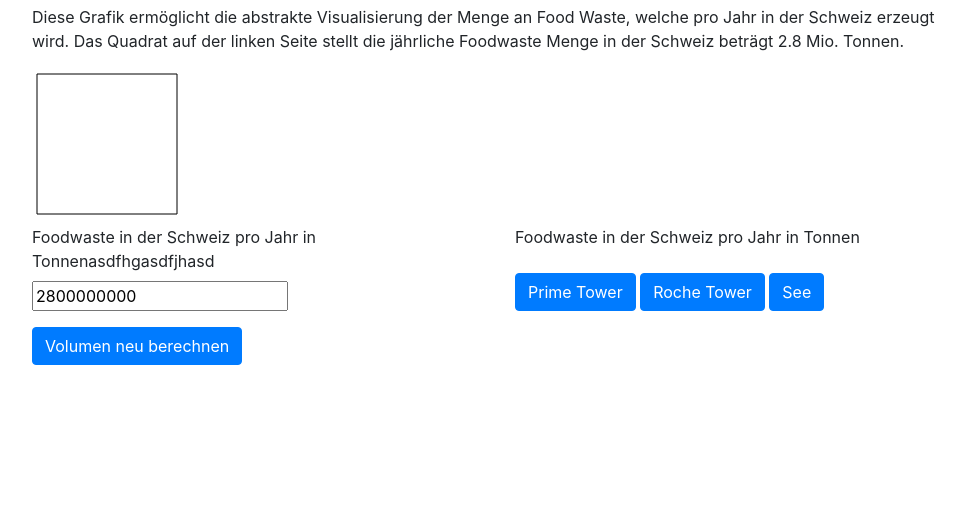
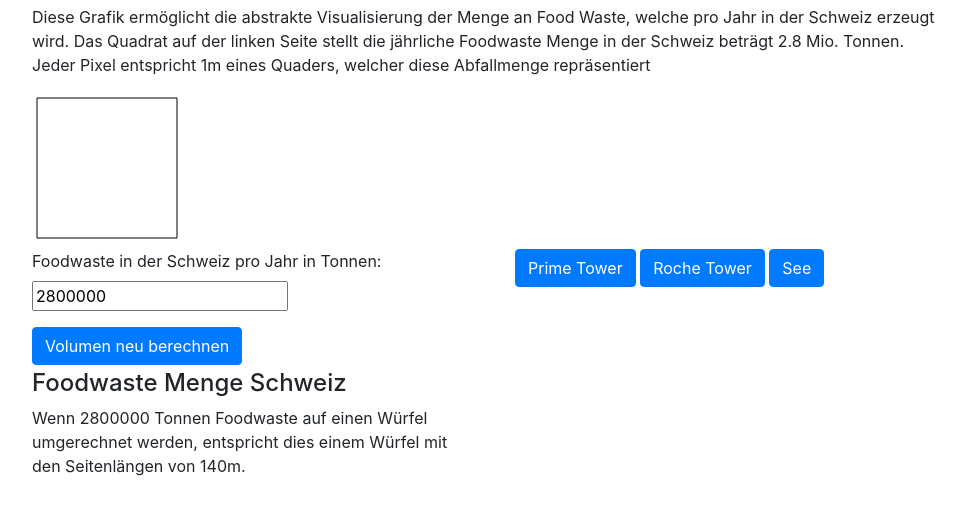
Before and after one commit to MrBroccoli128/WEBP_Project, a plain HTML site: page index.html in a window 1280 px wide. Shown: the part 51-566 px from the top of the page, without its empty margins (53-1018 px from the left). Drawn offline with Linux system fonts and the light colour scheme.

Commit message:
Added Textupdater and Description strings

```diff
--- a/index.html
+++ b/index.html
@@ -25,36 +25,33 @@
         <p id="b_text"> Diese Grafik ermöglicht die abstrakte Visualisierung der Menge an Food Waste, welche pro Jahr in
           der
           Schweiz erzeugt wird. Das Quadrat auf der linken Seite stellt die jährliche Foodwaste Menge in der Schweiz
-          beträgt 2.8 Mio. Tonnen.<br>
+          beträgt 2.8 Mio. Tonnen. Jeder Pixel entspricht 1m eines Quaders, welcher diese Abfallmenge repräsentiert<br>
         </p>
       </div>
 
 
       <div class="col-md-5">
         <canvas id="grafic"></canvas>
+        <label id="grafic_desc"></label>
         <p>
-          <label>Foodwaste in der Schweiz pro Jahr in Tonnenasdfhgasdfjhasd</label><br>
-          <input type="text" class="textinput" id="foodwasteschweiz" value="2800000000"><br>
-
+          <label>Foodwaste in der Schweiz pro Jahr in Tonnen:</label><br>
+          <input type="text" class="textinput" id="foodwasteschweiz"><br>
         </p>
         <button class="btn btn-primary" id="recalc">Volumen neu berechnen</button><br>
+        <h4 class="mt-1" id="foodwastetitle"></h4>
+        <p id="foodwastetext"></p>
       </div>
-
 
 
       <div class="col-md-5 ml-md-2">
         <canvas id="referencebuilding"></canvas>
         <p>
-          <label>Foodwaste in der Schweiz pro Jahr in Tonnen</label><br>
+          <button class="btn btn-primary reference" id="primetower">Prime Tower</button>
+          <button class="btn btn-primary reference" id="rochetower">Roche Tower</button>
+          <button class="btn btn-primary reference" id="see">See</button>
         </p>
-        <button class="btn btn-primary reference" id="primetower">Prime Tower</button>
-        <button class="btn btn-primary reference" id="rochetower">Roche Tower</button>
-        <button class="btn btn-primary reference" id="see">See</button>
-
         <h4 class="mt-1" id="referencetitle"></h4>
         <p id="referencetext"></p>
-
-
       </div>
     </div>
   </div>
--- a/static/scripts.js
+++ b/static/scripts.js
@@ -2,11 +2,30 @@ $(function () {
 
   /* Volumen in m3 */
   const volumenPRIMETOWER = 228000;
-  const volumenSEE = 200000;
+  const volumenCRESTASEE = 300000;
   const volumenROCHETOWER = 324000;
+  const volumeFOODWASTE = 2800000;
 
-  let seitenlaenge
+  let seitenlaenge;
+  let f_title;
+  let f_text;
 
+  /* CONTENT DEFINITIONS */
+  let title_PRIMETOWER = "Prime Tower";
+  let text_PRIMETOWER = "Der Prime Tower in Zürich war lange das höchste Gebäude in der Schweiz. Das Gesamtvolumen beträgt 228000 m3. Umgerechnet auf einen Würfel hat dieser eine Seitenlänge von !LAENGE!m.";
+  let image_PRIMETOWER = "";
+
+  let title_ROCHETOWER = "Roche Tower";
+  let text_ROCHETOWER = "Der Roche in Basel hat ein Gesamtvolumen von 324'000 m3. Umgrechnet auf einen Wüfel hat dieser eine Seitenlänge von !LAENGE!m.";
+  let image_ROCHETOWER = "";
+
+  let title_CRESTASEE = "Cresta See";
+  let text_CRESTASEE = "Der Crestasee in Graubünden hat eine Fassungsvermögen von 300'000 m3. Umgrechnet auf einen Wüfel hat dieser eine Seitenlänge von !LAENGE!m.";
+  let image_CRESTASEE = "";
+
+  let title_FOODWASTE = "Foodwaste Menge Schweiz";
+  let text_FOODWASTE = "Wenn !MENGE! Tonnen Foodwaste auf einen Würfel umgerechnet werden, entspricht dies einem Würfel mit den Seitenlängen von !LAENGE!m.";
+  let image_FOODWASTE = "";
 
   /* Canvas definieren */
   tc = document.getElementById("grafic");
@@ -16,9 +35,10 @@ $(function () {
   r = document.getElementById("referencebuilding");
   rtx = r.getContext("2d");
 
+  // Set default Foodwaste value
+  $("#foodwasteschweiz").val(volumeFOODWASTE);
+
   /*FUNCTIONS */
-
-
   /* Draw Rect
   Parameters:
   Element
@@ -27,7 +47,7 @@ $(function () {
   linecolor
 
   */
-function drawrect(canv, cont, length,linecol){
+  function drawrect(canv, cont, length, linecol) {
 
     canv.clearRect(0, 0, cont.width, cont.height);
     canv.beginPath();
@@ -37,34 +57,45 @@ function drawrect(canv, cont, length,linecol){
     canv.stroke();
   }
 
+  function getcbrt(volume) {
+    return Math.floor(Math.cbrt(volume));
+  }
 
-  function getcbrt(volume){
-    return Math.floor(Math.cbrt(volume));
+  function textupdater(f_title, f_text, title, text) {
+    $(f_title).text(title);
+    $(f_text).text(text);
   }
 
 
   $('.reference').click(function () {
     let id = $(this).attr('id');
+    f_title = "#referencetitle";
+    f_text = "#referencetext";
 
     switch (id) {
       case "primetower":
         drawrect(rtx, r, getcbrt(volumenPRIMETOWER), "blue");
-        $('#referencetitle').text("Der Prime Tower");
+        textupdater(f_title, f_text, title_PRIMETOWER, text_PRIMETOWER.replace("!LAENGE!", getcbrt(volumenPRIMETOWER)));
         break;
       case "rochetower":
         drawrect(rtx, r, getcbrt(volumenROCHETOWER), "blue");
+        textupdater(f_title, f_text, title_ROCHETOWER, text_ROCHETOWER.replace("!LAENGE!", getcbrt(volumenROCHETOWER)));
         break;
       case "see":
-        drawrect(rtx, r, getcbrt(volumenSEE), "blue");
+        drawrect(rtx, r, getcbrt(volumenCRESTASEE), "blue");
+        textupdater(f_title, f_text, title_CRESTASEE, text_CRESTASEE.replace("!LAENGE!", getcbrt(volumenCRESTASEE)));
         break;
     }
   });
 
-  $('#recalc').click(function() {
+  $('#recalc').click(function () {
 
-    tctx.clearRect(0, 0, tc.width, tc.height);
-    seitenlaenge = getcbrt(($("#foodwasteschweiz").val())/1000);
+    f_title = "#foodwastetitle"
+    f_text = "#foodwastetext"
+
+    seitenlaenge = getcbrt(($("#foodwasteschweiz").val()));
     drawrect(tctx, tc, seitenlaenge, "black");
+    textupdater(f_title, f_text, title_FOODWASTE, text_FOODWASTE.replace("!LAENGE!", seitenlaenge).replace("!MENGE!", $("#foodwasteschweiz").val()));
 
   });
 
```
Lines whose indentation alone changed are shown as unchanged.
